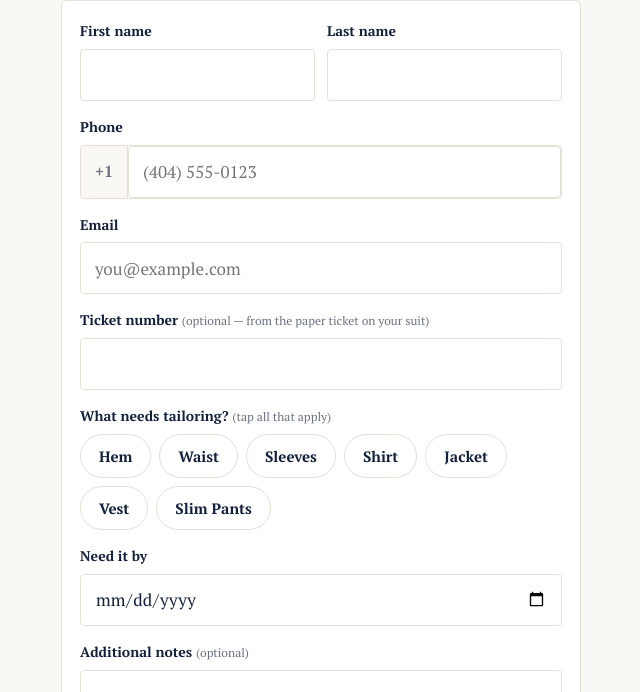
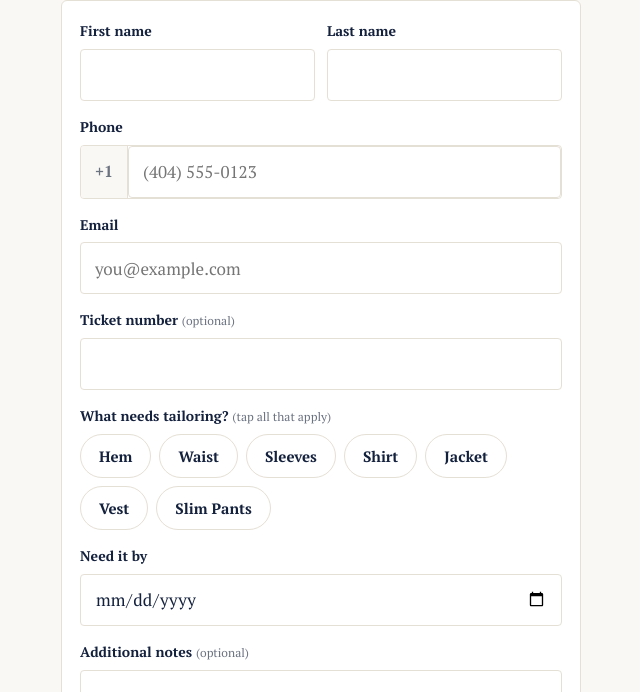
Before and after one commit to kkareem01/gasuitwarehouse, a website: page intake/index.html in a window 1280 px wide. Shown: the part 108-800 px from the top of the page, without its empty margins (319-959 px from the left). Drawn offline with nearby package versions, Linux system fonts and the light colour scheme.

Commit message:
tweak(intake): simplify ticket number hint to just '(optional)'

```diff
--- a/intake/index.html
+++ b/intake/index.html
@@ -62,7 +62,7 @@
           </label>
 
           <label class="intake-field">
-            <span class="intake-label">Ticket number <span class="intake-label-hint">(optional — from the paper ticket on your suit)</span></span>
+            <span class="intake-label">Ticket number <span class="intake-label-hint">(optional)</span></span>
             <input type="text" name="ticketNumber" maxlength="32" inputmode="numeric" autocomplete="off" />
           </label>
 
```
